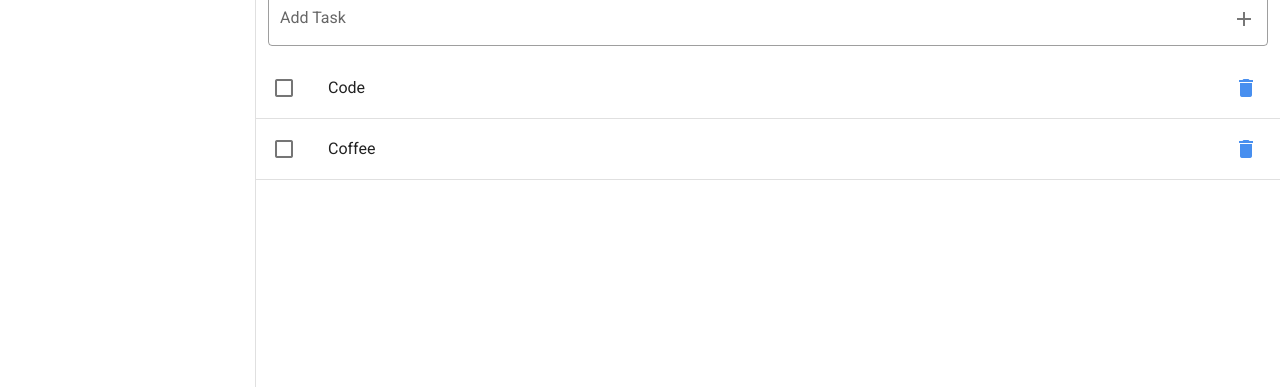
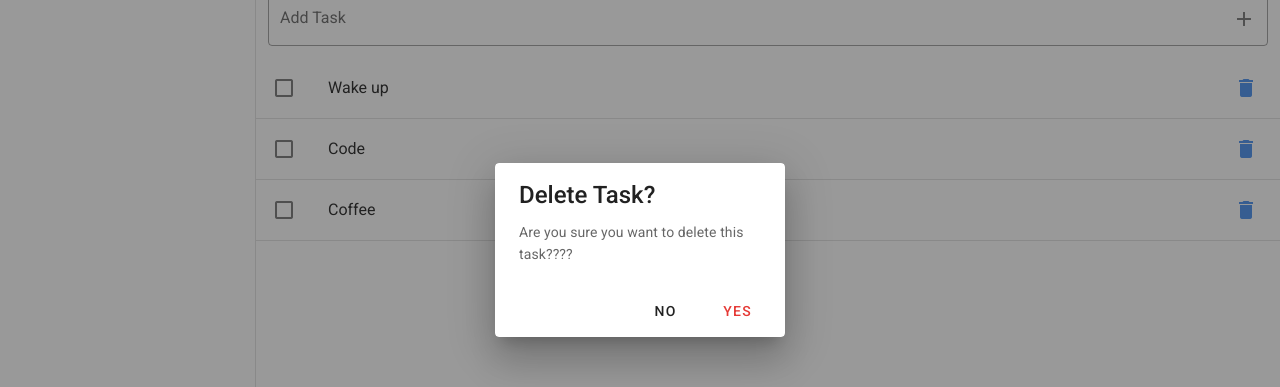
Before and after one commit to kpacheco84/vue-todo, a Vue app: page /#/ in a window 1280 px wide. Both pictures are taken after a click on the button 1246 px from the left and 238 px from the top of the page. Shown: the part 150-537 px from the top of the page. Built offline with nearby package versions, Linux system fonts and the light colour scheme.

Commit message:
dialog message
added dialog message for task deletion confirmation

```diff
--- /dev/null
+++ b/src/components/Todo/Dialogs/DialogDelete.vue
@@ -0,0 +1,43 @@
+<template>
+  <v-dialog
+      :value="true"
+      persistent
+      max-width="290"
+    >
+
+      <v-card>
+        <v-card-title class="text-h5">
+          Delete Task?
+        </v-card-title>
+        <v-card-text>Are you sure you want to delete this task????</v-card-text>
+        <v-card-actions>
+          <v-spacer></v-spacer>
+          <v-btn
+            @click="$emit('close')"
+            text
+
+          >
+            No
+          </v-btn>
+          <v-btn
+          @click="$store.dispatch('deleteTask',task.id)"
+            color="red darken-1"
+            text
+
+          >
+            Yes
+          </v-btn>
+        </v-card-actions>
+      </v-card>
+    </v-dialog>
+</template>
+
+<script>
+export default {
+props:['task']
+}
+</script>
+
+<style>
+
+</style>
--- a/src/components/Todo/Task.vue
+++ b/src/components/Todo/Task.vue
@@ -18,7 +18,7 @@
               <v-list-item-action>
           <v-btn
           icon
-          @click.stop="$store.dispatch('deleteTask',task.id)"
+          @click.stop="dialogs.delete = true"
           >
             <v-icon color="primary lighten-1">mdi-delete</v-icon>
           </v-btn>
@@ -26,14 +26,33 @@
           </template>
         </v-list-item>
         <v-divider></v-divider>
+        <dialog-delete
+        @close="dialogs.delete= false"
+        v-if="dialogs.delete"
+        :task="task"
+
+
+        />
 </div>
 
 </template>
 
 <script>
+
 export default {
 
-  props: ['task']
+  props: ['task'],
+  data(){
+    return{
+      dialogs:{
+        delete:false
+      }
+    }
+  },
+  components:{
+    'dialog-delete':require('@/components/Todo/Dialogs/DialogDelete.vue').default
+
+  }
 }
 </script>
 
```
